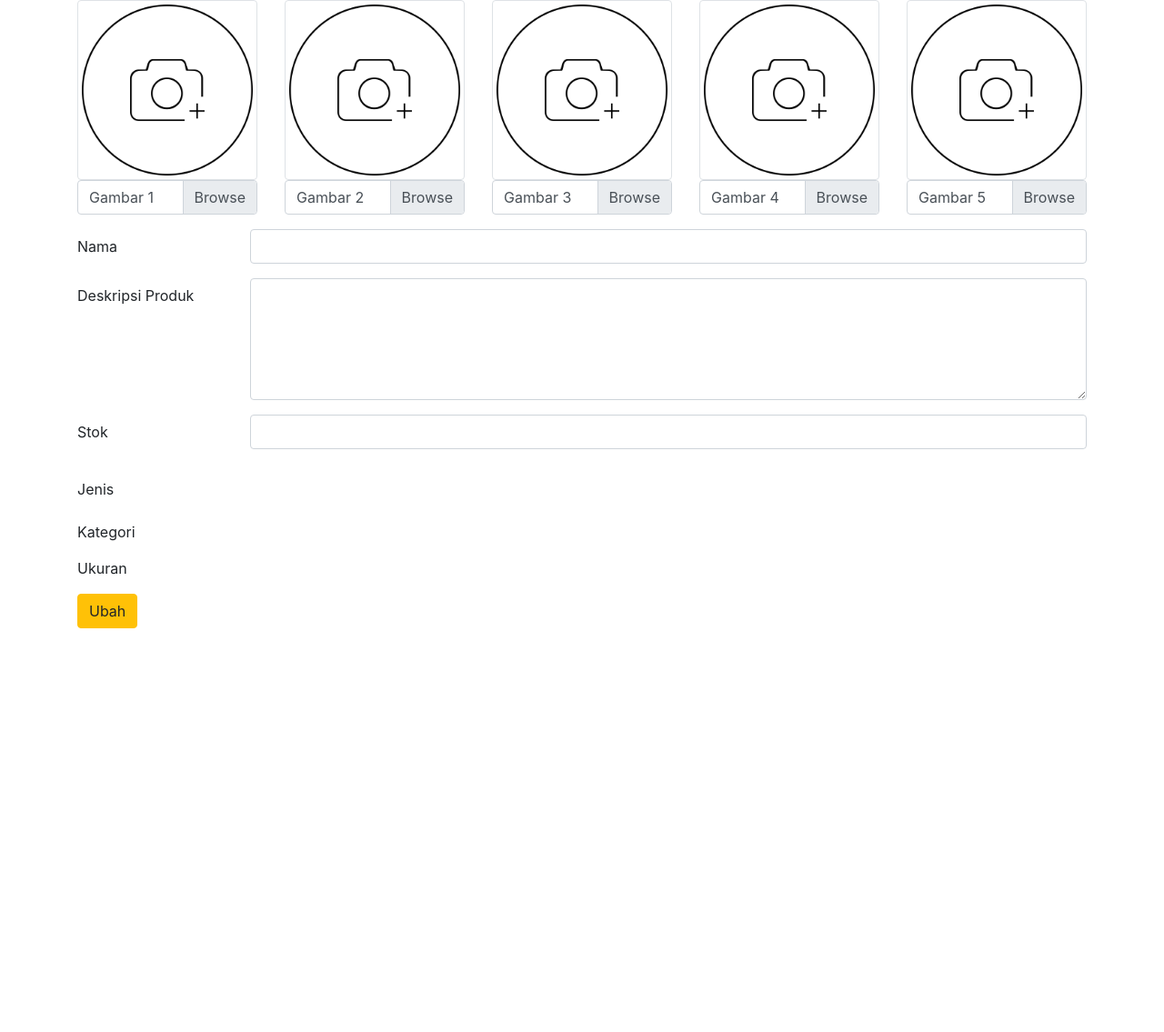
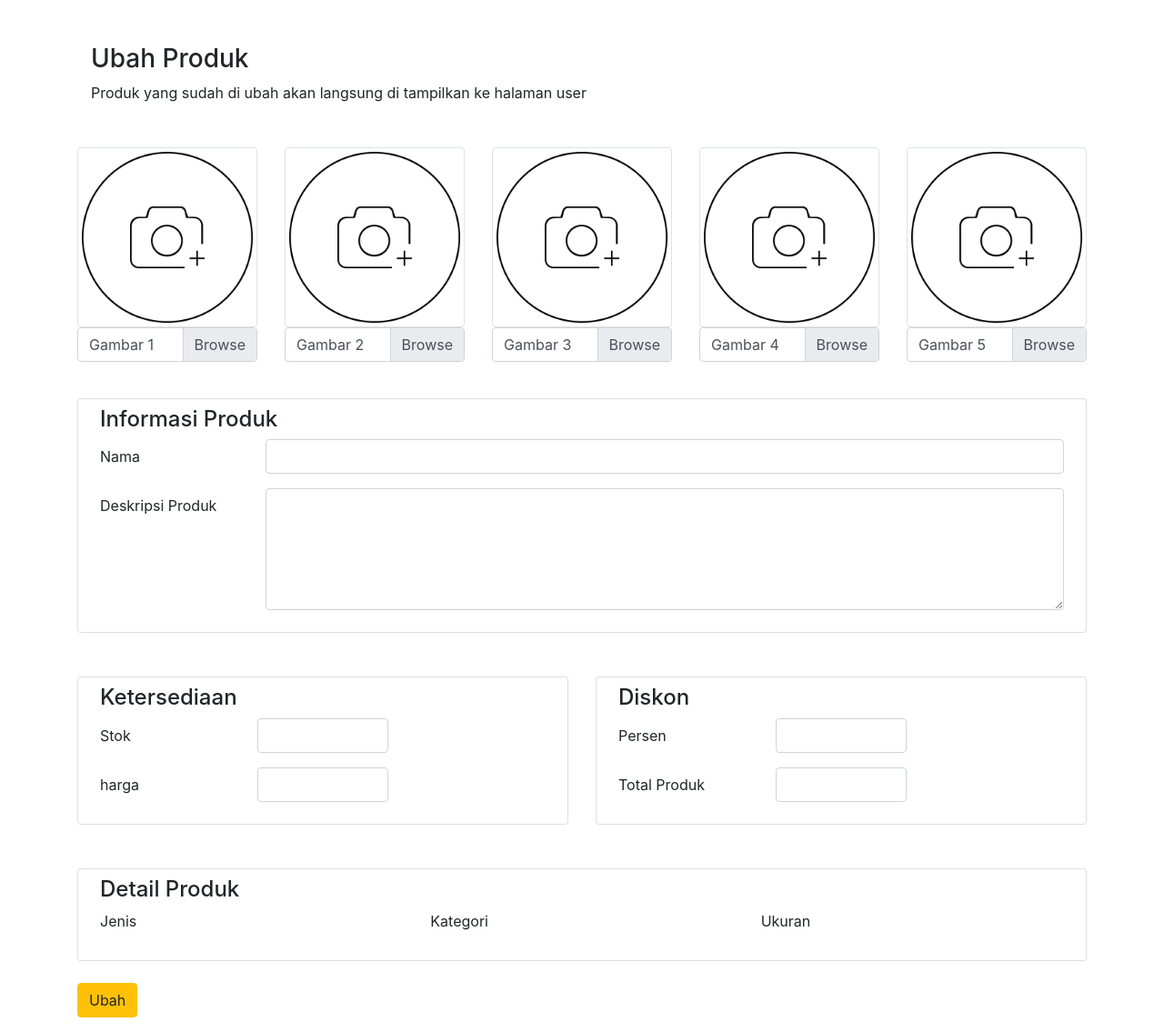
Before and after one commit to firgia1/rekweb2020_trobosajalah, a CodeIgniter 4 app: the page made by app/Views/produk/edit.php in a window 1280 px wide. Shown: the whole page at 91% size. Before the commit the page ends 691 px from the top, so only its background shows below. Run offline with PHP 8.4 and a stand-in for CodeIgniter, Linux system fonts and the light colour scheme; the template is opened without the code that fills it, so the values that code supplies are empty; some libraries are stand-ins or nearby versions.

Commit message:
menambahkan fitur diskon

```diff
--- a/app/Views/produk/edit.php
+++ b/app/Views/produk/edit.php
@@ -23,10 +23,13 @@
     <form action="/produk/save/<?= $p['id_produk']; ?>" method="POST" enctype="multipart/form-data">
         <?= csrf_field(); ?>
 
+        <div class="col mt-5">
+            <h3>Ubah Produk</h3>
+            <p>Produk yang sudah di ubah akan langsung di tampilkan ke halaman user</p>
+        </div>
 
 
-        <div class="row justify-content-center">
-
+        <div class="row justify-content-center mt-5">
             <div class="col-md">
                 <div class="form-group row-sm-2">
                     <div class="input-group mb-3">
@@ -135,7 +138,8 @@
         </div>
 
 
-
+        <div class="card pt-2 pb-2 pl-4 pr-4 mb-4 mt-4">
+            <h4>Informasi Produk</h4>
             <div class="form-group row">
                 <label for="nama" class="col-sm-2 col-form-label">Nama</label>
                 <div class="col-sm-10">
@@ -155,11 +159,15 @@
                     </div>
                 </div>
             </div>
+        </div>
 
-
+        <div class="row justify-content-center">
+            <div class="col-md">
+                <div class="card pt-2 pb-2 pl-4 pr-4 mb-4 mt-4">
+                    <h4>Ketersediaan</h4>
                     <div class="form-group row">
-            <label for="stok" class="col-sm-2 col-form-label">Stok</label>
-            <div class="col-sm-10">
+                        <label for="stok" class="col-sm-4 col-form-label">Stok</label>
+                        <div class="col-sm-4">
                             <input type="number" class="form-control <?= ($validation->hasError('stok')) ? 'is-invalid' : ''; ?>" id="stok" name="stok" value="<?= old('stok') ?? $p['stok_produk']; ?>">
                             <div class="invalid-feedback">
                                 <?= $validation->getError('stok'); ?>
@@ -167,17 +175,48 @@
                         </div>
                     </div>
 
+                    <div class="form-group row">
+                        <label for="harga" class="col-sm-4 col-form-label">harga</label>
+                        <div class="col-sm-4">
+                            <input type="number" class="form-control <?= ($validation->hasError('harga')) ? 'is-invalid' : ''; ?>" id="harga" name="harga" value="<?= old('harga') ?? $h['harga_normal']; ?>">
+                            <div class="invalid-feedback">
+                                <?= $validation->getError('harga'); ?>
+                            </div>
+                        </div>
+                    </div>
+                </div>
+            </div>
+
+            <div class="col-md">
+                <div class="card pt-2 pb-2 pl-4 pr-4 mb-4 mt-4">
+                    <h4>Diskon</h4>
 
                     <div class="form-group row">
-            <input type="hidden" class="form-control <?= ($validation->hasError('harga')) ? 'is-invalid' : ''; ?>" id="harga" name="harga" value="<?= $h['harga_normal']; ?>">
+                        <label for="diskon_persen" class="col-sm-4 col-form-label">Persen</label>
+                        <div class="col-sm-4">
+                            <input type="number" class="form-control" id="diskon_persen" name="diskon_persen" value="<?= $d['diskon_persen']; ?>">
+
+                        </div>
                     </div>
 
+                    <div class="form-group row">
+                        <label for="total_produk" class="col-sm-4 col-form-label">Total Produk</label>
+                        <div class="col-sm-4">
+                            <input type="number" class="form-control" id="total_produk" name="total_produk" value="<?= $d['total_produk']; ?>">
+                        </div>
+                    </div>
+                </div>
+            </div>
+        </div>
 
-
+        <div class="card pt-2 pb-2 pl-4 pr-4 mb-4 mt-4">
+            <h4>Detail Produk</h4>
+            <div class="row justify-content-center">
+                <div class="col-md">
                     <fieldset class="form-group">
                         <div class="row">
-                <legend class="col-form-label col-sm-2 pt-0">Jenis</legend>
-                <div class="col-sm-10">
+                            <legend class="col-form-label col-sm-4 pt-0">Jenis</legend>
+                            <div class="col-sm-8">
                                 <?php if ($validation->hasError('jenis')) : ?>
                                     <p class="text-danger"> <?= $validation->getError('jenis'); ?></p>
                                 <?php endif; ?>
@@ -194,13 +233,13 @@
                             </div>
                         </div>
                     </fieldset>
+                </div>
 
 
-
-
+                <div class="col-md">
                     <div class="form-group row">
-            <div class="col-sm-2">Kategori</div>
-            <div class="col-sm-10">
+                        <div class="col-sm-4">Kategori</div>
+                        <div class="col-sm-8">
                             <?php if ($validation->hasError('kategori')) : ?>
                                 <p class="text-danger"> <?= $validation->getError('kategori'); ?></p>
                             <?php endif; ?>
@@ -240,12 +279,13 @@
                             endforeach; ?>
                         </div>
                     </div>
+                </div>
 
 
-
+                <div class="col-md">
                     <div class="form-group row">
-            <div class="col-sm-2">Ukuran</div>
-            <div class="col-sm-10">
+                        <div class="col-sm-4">Ukuran</div>
+                        <div class="col-sm-8">
                             <?php $i = 0;
                             foreach ($ukuran as $u) :
 
@@ -283,6 +323,9 @@
                             endforeach; ?>
                         </div>
                     </div>
+                </div>
+            </div>
+        </div>
 
 
 
--- a/app/Views/produk/index.php
+++ b/app/Views/produk/index.php
@@ -13,6 +13,12 @@
             <?= session()->getFlashdata('pesan'); ?>
         </div>
     <?php endif; ?>
+
+    <?php if ($produk == null) {
+        echo "<h3>Tidak ada data</h3>";
+        die();
+    } ?>
+
     <div class="row">
         <div class="col">
             <a href="/produk/create" class="btn btn-primary mt-3">Tambah Data</a>
```
Also changed, not shown: app/Controllers/Produk.php (+27 -9 lines), app/Models/ProdukModel.php (+16 -12 lines), app/Views/produk/create.php (+58 -65 lines), public/img/gambar_1_1607755265_f7387a6ee2f754ba6959.jpg (added), public/img/gambar_1_1607755352_dc79311d833477d83dbc.jpg (added), public/img/gambar_1_1607755425_6bda0c2f28e782cbc78c.jpg (added), public/img/gambar_1_1607755512_36a32a0957ebab1f7184.jpg (added), public/img/gambar_1_1607757274_f52d7875377eaacfc87e.jpg (added), public/img/gambar_2_1607755352_633f7e229319163d6b5b.jpg (added). Lines whose indentation alone changed are shown as unchanged.
